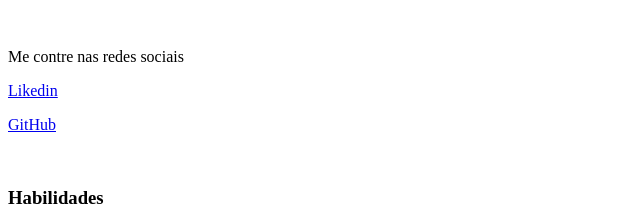
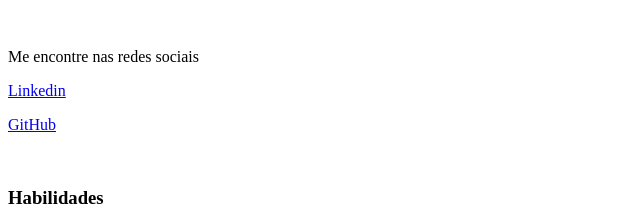
Before and after one commit to jhonnyscott/jhonnyscott.github.io, a plain HTML site: page index.html in a window 1280 px wide. Shown: the part 411-629 px from the top of the page, 0-640 px from the left. Drawn offline with Linux system fonts and the light colour scheme.

Commit message:
corrigindo erros de português

```diff
--- a/index.html
+++ b/index.html
@@ -16,8 +16,8 @@
     <p><em>Estudante de Desenvolvimento Web na Trybe</em> <img src="logo-trybe.webp" width="20px" alt="Logo da Trybe"></p>
     <p><strong>Eterno estudante da tecnologia</strong></p>
     <br>
-    <p>Me contre nas redes sociais</p>
-    <p><a href='https://www.linkedin.com/in/jhonny-scott/' target="_blank">Likedin</a></p>
+    <p>Me encontre nas redes sociais</p>
+    <p><a href='https://www.linkedin.com/in/jhonny-scott/' target="_blank">Linkedin</a></p>
     <p><a href='https://github.com/jhonnyscott' target="_blank">GitHub</a></p>
     <br>
     <h3>Habilidades</h3>
```
